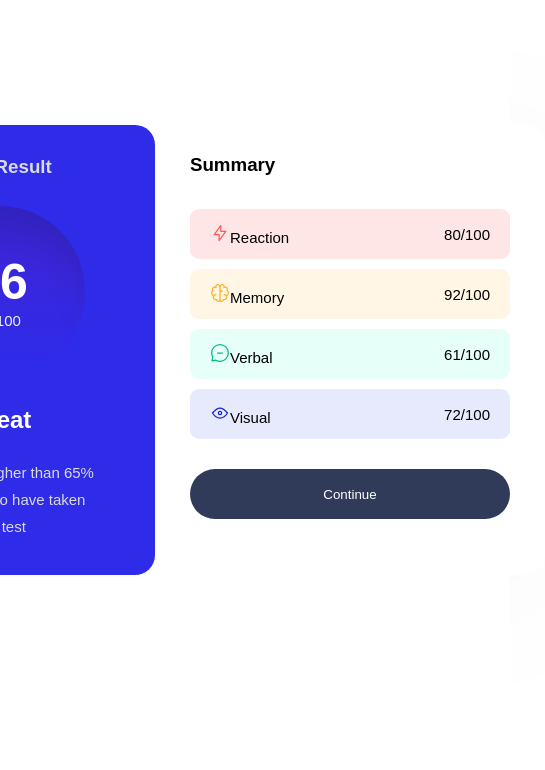
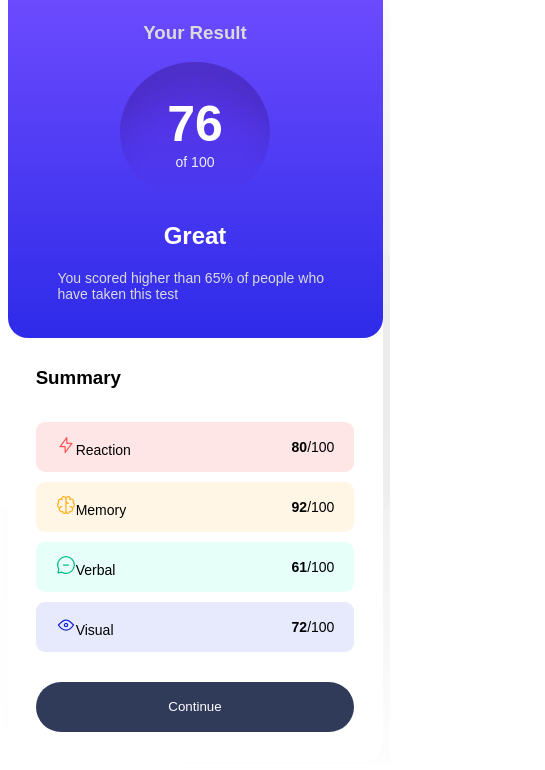
Before and after one commit to Pixel-Prodigy/Task-2, a plain HTML site: page index.html in a window 390 px wide. Shown: the whole page, 545 px wide, since content can reach past the window. Drawn offline with Linux system fonts and the light colour scheme; a web font is replaced by a local one.

Commit message:
Setup for Mobile

```diff
--- a/index.html
+++ b/index.html
@@ -18,18 +18,18 @@
                     <p class="seven-six">76</p> <p class="one-zero-zero">of 100</p>
                 </div>
                 <h2>Great</h2>
-                <p class="left-text">You scored higher than 65%  </p>
-                <p class="left-text">of people who have taken</p>
-                <p class="left-text">this test  </p>
+                <div class="left-text-container">
+                <p class="left-text">You scored higher than 65% of people who have taken this test  </p>
+                </div>
             </div>
 
             <div class="right-box">
                 <h3>Summary</h3>
                 <div class="boxes-container">
-                    <div class="right-content-boxes first-box"> <div class="logo"><p><svg xmlns="http://www.w3.org/2000/svg" width="20" height="20" fill="none" viewBox="0 0 20 20"><path stroke="#F55" stroke-linecap="round" stroke-linejoin="round" stroke-width="1.25" d="M10.833 8.333V2.5l-6.666 9.167h5V17.5l6.666-9.167h-5Z"/></svg>Reaction</p></div> <div> <p>80/100</p></div></div>
-                    <div class="right-content-boxes second-box"><div class="logo"><p><svg xmlns="http://www.w3.org/2000/svg" width="20" height="20" fill="none" viewBox="0 0 20 20"><path stroke="#FFB21E" stroke-linecap="round" stroke-linejoin="round" stroke-width="1.25" d="M5.833 11.667a2.5 2.5 0 1 0 .834 4.858"/><path stroke="#FFB21E" stroke-linecap="round" stroke-linejoin="round" stroke-width="1.25" d="M3.553 13.004a3.333 3.333 0 0 1-.728-5.53m.025-.067a2.083 2.083 0 0 1 2.983-2.824m.199.054A2.083 2.083 0 1 1 10 3.75v12.917a1.667 1.667 0 0 1-3.333 0M10 5.833a2.5 2.5 0 0 0 2.5 2.5m1.667 3.334a2.5 2.5 0 1 1-.834 4.858"/><path stroke="#FFB21E" stroke-linecap="round" stroke-linejoin="round" stroke-width="1.25" d="M16.447 13.004a3.334 3.334 0 0 0 .728-5.53m-.025-.067a2.083 2.083 0 0 0-2.983-2.824M10 3.75a2.085 2.085 0 0 1 2.538-2.033 2.084 2.084 0 0 1 1.43 2.92m-.635 12.03a1.667 1.667 0 0 1-3.333 0"/></svg>Memory</p> </div> <div><p class="marks">92/100</p></div></div>
-                    <div class="right-content-boxes third-box"> <div class="logo"><p><svg xmlns="http://www.w3.org/2000/svg" width="20" height="20" fill="none" viewBox="0 0 20 20"><path stroke="#00BB8F" stroke-linecap="round" stroke-linejoin="round" stroke-width="1.25" d="M7.5 10h5M10 18.333A8.333 8.333 0 1 0 1.667 10c0 1.518.406 2.942 1.115 4.167l-.699 3.75 3.75-.699A8.295 8.295 0 0 0 10 18.333Z"/></svg>Verbal</p> </div> <div> <p class="marks">61/100</p></div> </div>
-                    <div class="right-content-boxes forth-box"><div class="logo"><p><svg xmlns="http://www.w3.org/2000/svg" width="20" height="20" fill="none" viewBox="0 0 20 20"><path stroke="#1125D6" stroke-linecap="round" stroke-linejoin="round" stroke-width="1.25" d="M10 11.667a1.667 1.667 0 1 0 0-3.334 1.667 1.667 0 0 0 0 3.334Z"/><path stroke="#1125D6" stroke-linecap="round" stroke-linejoin="round" stroke-width="1.25" d="M17.5 10c-1.574 2.492-4.402 5-7.5 5s-5.926-2.508-7.5-5C4.416 7.632 6.66 5 10 5s5.584 2.632 7.5 5Z"/></svg>Visual</p> </div> <div> <p class="marks">72/100</p></div></div>
+                    <div class="right-content-boxes first-box"> <div class="logo"><p><svg xmlns="http://www.w3.org/2000/svg" width="20" height="20" fill="none" viewBox="0 0 20 20"><path stroke="#F55" stroke-linecap="round" stroke-linejoin="round" stroke-width="1.25" d="M10.833 8.333V2.5l-6.666 9.167h5V17.5l6.666-9.167h-5Z"/></svg>Reaction</p></div> <div> <p><strong>80</strong>/100</p></div></div>
+                    <div class="right-content-boxes second-box"><div class="logo"><p><svg xmlns="http://www.w3.org/2000/svg" width="20" height="20" fill="none" viewBox="0 0 20 20"><path stroke="#FFB21E" stroke-linecap="round" stroke-linejoin="round" stroke-width="1.25" d="M5.833 11.667a2.5 2.5 0 1 0 .834 4.858"/><path stroke="#FFB21E" stroke-linecap="round" stroke-linejoin="round" stroke-width="1.25" d="M3.553 13.004a3.333 3.333 0 0 1-.728-5.53m.025-.067a2.083 2.083 0 0 1 2.983-2.824m.199.054A2.083 2.083 0 1 1 10 3.75v12.917a1.667 1.667 0 0 1-3.333 0M10 5.833a2.5 2.5 0 0 0 2.5 2.5m1.667 3.334a2.5 2.5 0 1 1-.834 4.858"/><path stroke="#FFB21E" stroke-linecap="round" stroke-linejoin="round" stroke-width="1.25" d="M16.447 13.004a3.334 3.334 0 0 0 .728-5.53m-.025-.067a2.083 2.083 0 0 0-2.983-2.824M10 3.75a2.085 2.085 0 0 1 2.538-2.033 2.084 2.084 0 0 1 1.43 2.92m-.635 12.03a1.667 1.667 0 0 1-3.333 0"/></svg>Memory</p> </div> <div><p class="marks"><strong>92</strong>/100</p></div></div>
+                    <div class="right-content-boxes third-box"> <div class="logo"><p><svg xmlns="http://www.w3.org/2000/svg" width="20" height="20" fill="none" viewBox="0 0 20 20"><path stroke="#00BB8F" stroke-linecap="round" stroke-linejoin="round" stroke-width="1.25" d="M7.5 10h5M10 18.333A8.333 8.333 0 1 0 1.667 10c0 1.518.406 2.942 1.115 4.167l-.699 3.75 3.75-.699A8.295 8.295 0 0 0 10 18.333Z"/></svg>Verbal</p> </div> <div> <p class="marks"><strong>61</strong>/100</p></div> </div>
+                    <div class="right-content-boxes forth-box"><div class="logo"><p><svg xmlns="http://www.w3.org/2000/svg" width="20" height="20" fill="none" viewBox="0 0 20 20"><path stroke="#1125D6" stroke-linecap="round" stroke-linejoin="round" stroke-width="1.25" d="M10 11.667a1.667 1.667 0 1 0 0-3.334 1.667 1.667 0 0 0 0 3.334Z"/><path stroke="#1125D6" stroke-linecap="round" stroke-linejoin="round" stroke-width="1.25" d="M17.5 10c-1.574 2.492-4.402 5-7.5 5s-5.926-2.508-7.5-5C4.416 7.632 6.66 5 10 5s5.584 2.632 7.5 5Z"/></svg>Visual</p> </div> <div> <p class="marks"><strong>72</strong>/100</p></div></div>
                 </div>
                 <button>Continue</button>
             </div>
--- a/style.css
+++ b/style.css
@@ -9,11 +9,7 @@ body{
     align-items: center;
 }
 .main-box{
-    box-sizing: border-box;
     display: flex;
-    height: 450px;
-    width: 700px;
-    background-color: ;
     border-radius: 20px;
     font-family:'Hanken Grotesk', sans-serif;
     box-shadow:  80px 20px 800px -170px black;
@@ -22,15 +18,19 @@ body{
 .left-box{
     display: flex;
     align-items: center;
+    justify-content: center;
     flex-direction: column;
     box-sizing: border-box;
     margin: 0;
-    height: 100%;
-    width: 49%;
+    height: 450px;
+    width: 310px;
     background-color: hsl(241, 81%, 54%);
     border-radius: 20px;
     padding: 12px;
+    padding-left: 50px;
+    padding-right: 50px;
     gap: 10px;
+    background: linear-gradient(to top, hsl(241, 81%, 54%), hsl(252, 100%, 65%) 90%);
 }
 
 .result{
@@ -69,13 +69,15 @@ h2{
     color: hsl(220, 4%, 86%);
     margin: 0;
 }
+
 .right-box{
 
-    width: 51%;
+    width: 260px;
     padding: 10.5px;
     padding-left: 35px;
     padding-right: 35px;
-
+    box-shadow: 30px 20px 120px -100px black;
+    border-radius: 20px;
 }
 .boxes-container{
     margin-top: 33px;
@@ -114,3 +116,41 @@ button{
     border: 0;
     font-weight: 500;
 }
+@media (max-width:400px) {
+    body{
+        margin: 0;
+        padding: 0;
+
+    }
+    .main-box{
+        box-sizing: content-box;
+        display: flex;
+        flex-direction: column;
+        align-items: center;
+        padding-bottom: 20px;
+    }
+    p{
+        font-size: 14px;
+    }
+    .left-box{
+        box-sizing: content-box;
+        display: flex;
+        width: 275px;
+        height: 330px;
+        gap: 0px;
+        margin: 0;
+        padding-top: 50px;
+        padding-bottom: 20px;
+
+
+    }
+    .circle{
+        height: 140px;
+        width: 150px;
+    }
+    .right-box{
+        box-shadow: none;
+        width: 85%;
+    }
+
+}
```
